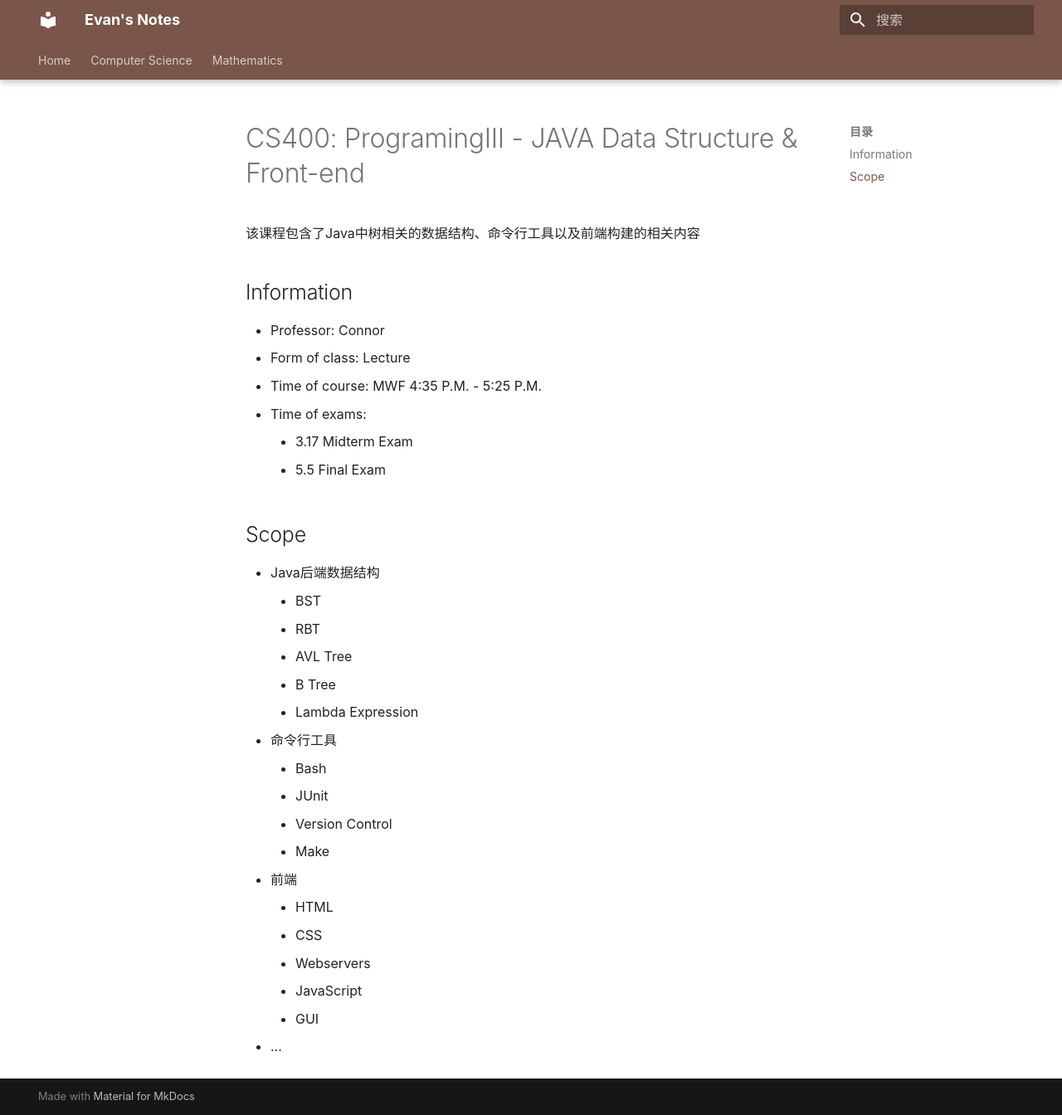
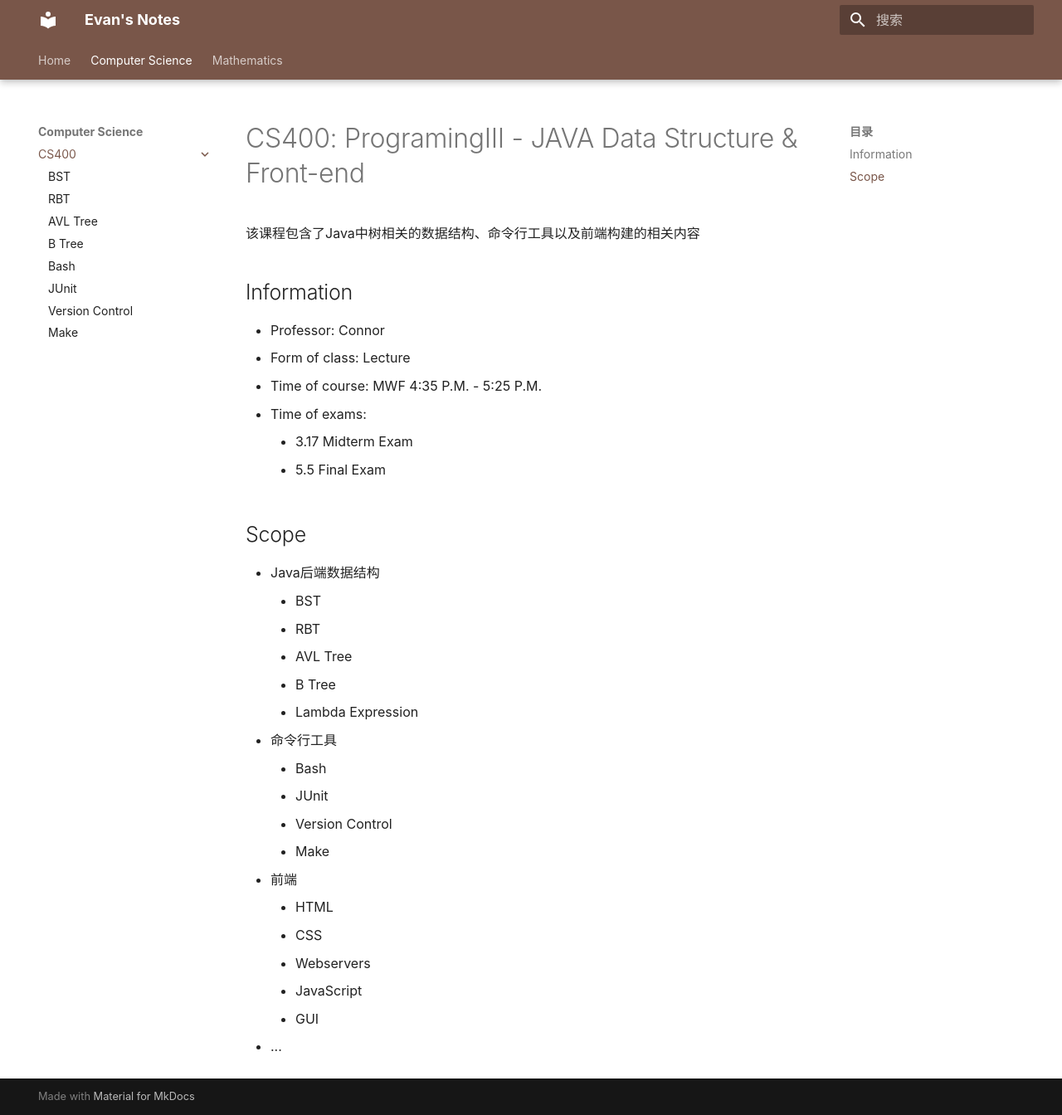
Before and after one commit to Evan0571/notes, an MkDocs documentation site: the page built from docs/computer-science/cs400/index.md, in a window 1280 px wide and 1344 px high. Shown: the whole window at 83% size. Built offline with MkDocs 1.6.1 and Material for MkDocs 9.7.7, drawn with Linux system fonts in a browser that asks for light colours.

Commit message:
cs400 fix

```diff
--- a/mkdocs.yml
+++ b/mkdocs.yml
@@ -9,6 +9,7 @@ theme:
   features:
     - navigation.tabs
     - navigation.tabs.sticky
+    - navigation.indexes
     - navigation.top
     - toc.follow
     - content.code.copy
@@ -48,6 +49,7 @@ nav:
   - Home: index.md
   - Computer Science:
     - CS400:
+      - computer-science/cs400/index.md
       - BST: computer-science/cs400/bst.md
       - RBT: computer-science/cs400/rbt.md
       - AVL Tree: computer-science/cs400/avl-tree.md
@@ -58,6 +60,7 @@ nav:
       - Make: computer-science/cs400/make.md
   - Mathematics:
     - MATH221:
+      - mathematics/MATH221/index.md
       - Chapter 1: mathematics/MATH221/chapter-1.md
       - Chapter 2: mathematics/MATH221/chapter-2.md
       - Chapter 3: mathematics/MATH221/chapter-3.md
```
